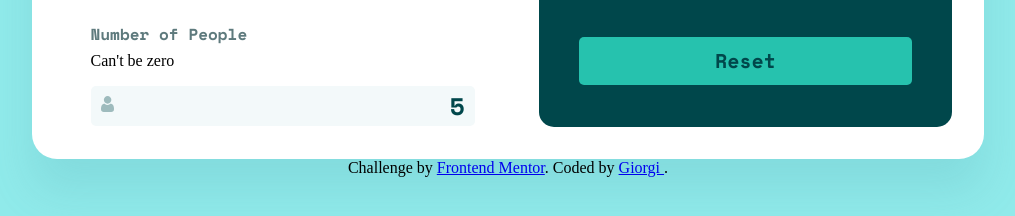
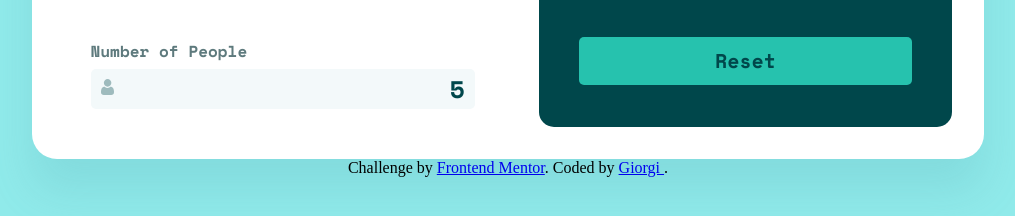
Before and after one commit to giodz87/tip-calculator, a plain HTML site: page index.html in a window 1280 px wide. Shown: the part 472-688 px from the top of the page, without its empty margins (132-1147 px from the left). Drawn offline with nearby package versions, Linux system fonts and the light colour scheme.

Commit message:
change html file

```diff
--- a/index.html
+++ b/index.html
@@ -48,7 +48,6 @@
           </div>
           <div class="">
             <p class="text people">Number of People</p>
-            <p class="zero">Can't be zero</p>
             <label for="number">
               <img class="icon" src="./images/icon-person.svg" alt="" />
               <input
```
